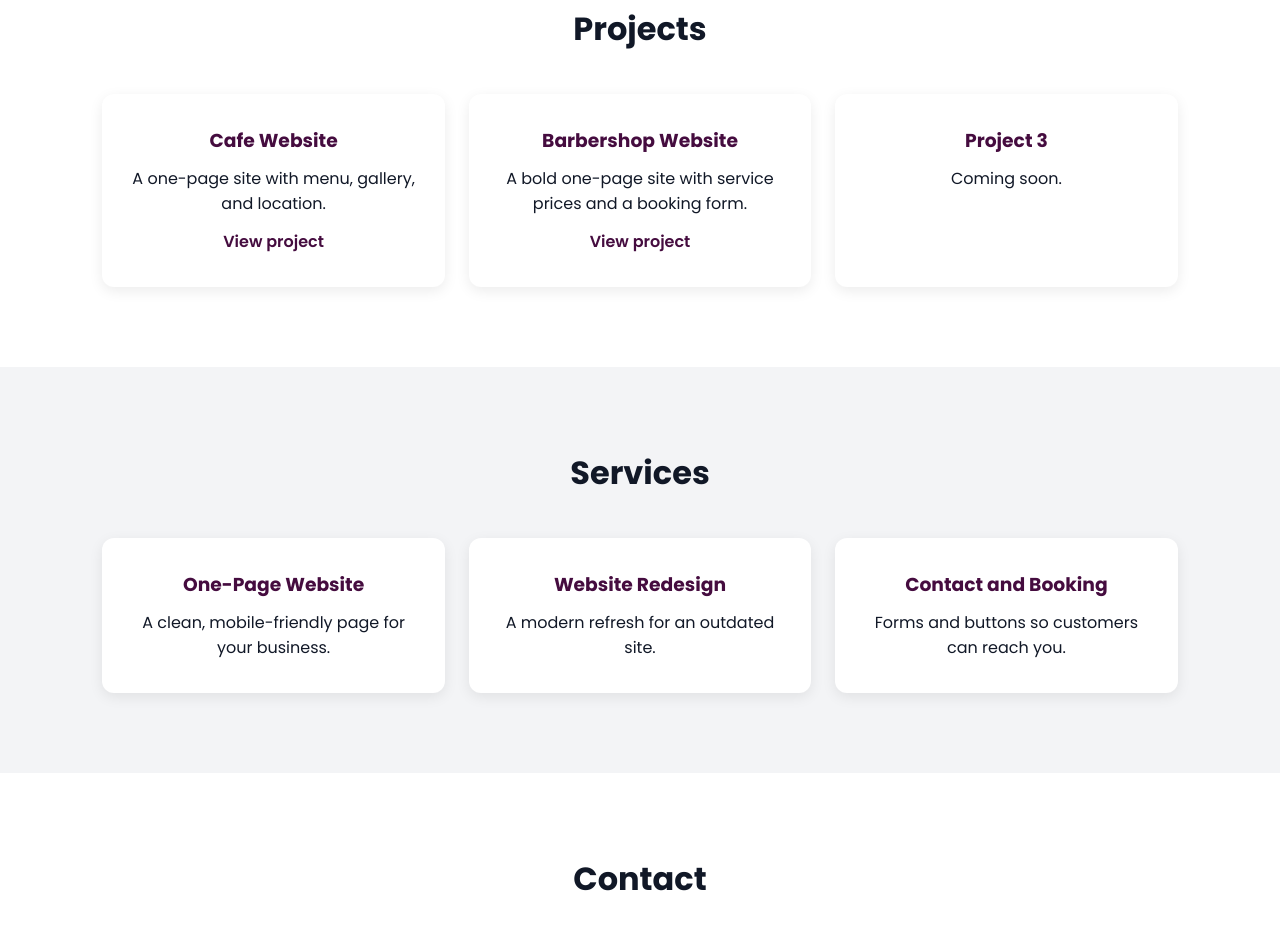
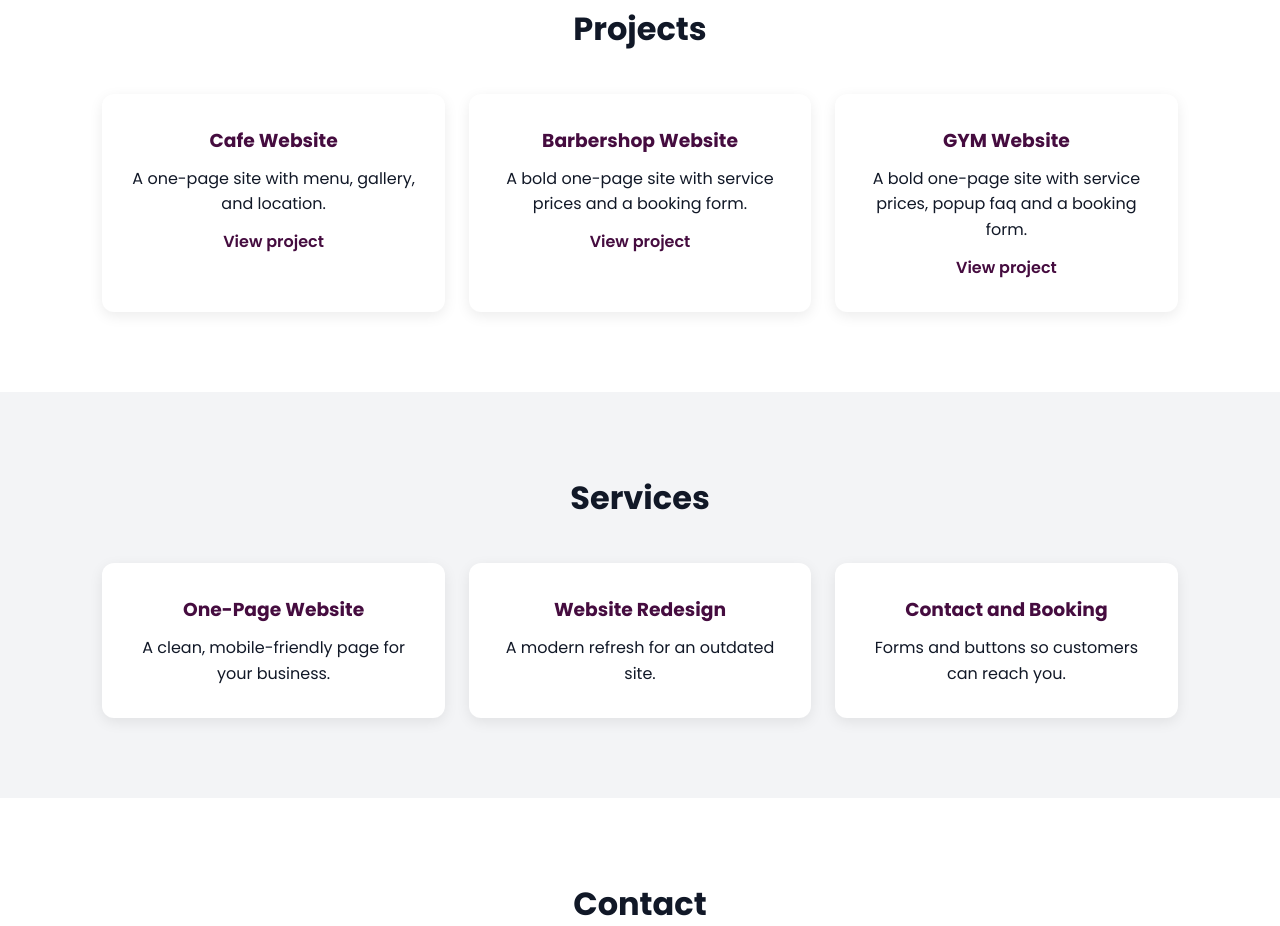
Before and after one commit to bytelab-builds/bytelab_builds.github.io, a plain HTML site: page index.html in a window 1280 px wide. Shown: the part 919-1845 px from the top of the page. Drawn offline with Linux system fonts and the light colour scheme.

Commit message:
Add files via upload

```diff
--- a/index.html
+++ b/index.html
@@ -38,18 +38,19 @@
         <div class="card">
           <h3>Cafe Website</h3>
           <p>A one-page site with menu, gallery, and location.</p>
-          <a href="C:\Users\LENOVO\Documents\web_projects\Portfolio\cafe\index.html">View project</a>
+          <a href="https://bytelab-builds.github.io/brew-bloom.io/">View project</a>
         </div>
 
         <div class="card">
           <h3>Barbershop Website</h3>
           <p>A bold one-page site with service prices and a booking form.</p>
-          <a href="C:\Users\LENOVO\Documents\web_projects\Portfolio\barber\index.html">View project</a>
+          <a href="http://bytelab-builds.github.io/sharp-edge.io/">View project</a>
         </div>
 
         <div class="card">
-          <h3>Project 3</h3>
-          <p>Coming soon.</p>
+          <h3>GYM Website</h3>
+          <p>A bold one-page site with service prices, popup faq and a booking form.</p>
+          <a href="https://bytelab-builds.github.io/iron-pulse.io/">View project</a>
         </div>
       </div>
     </section>
```
